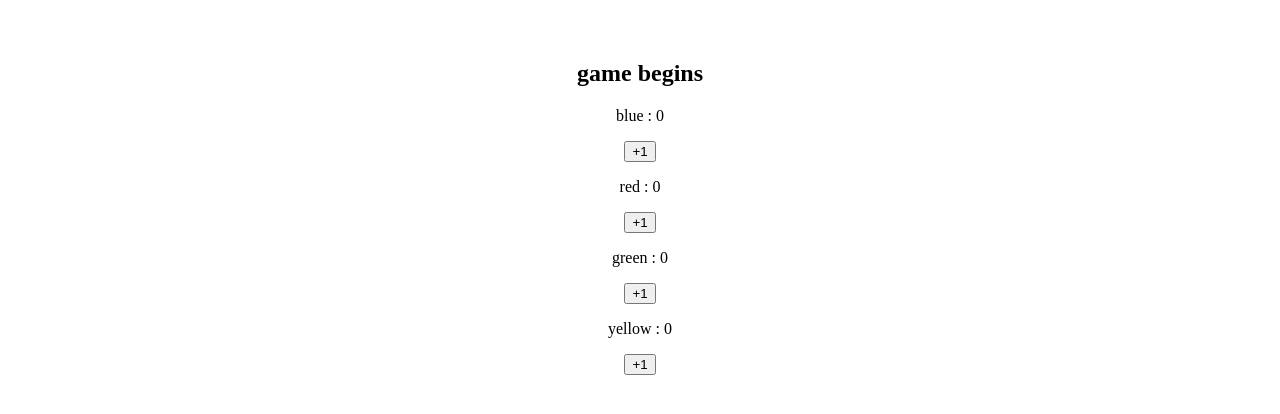
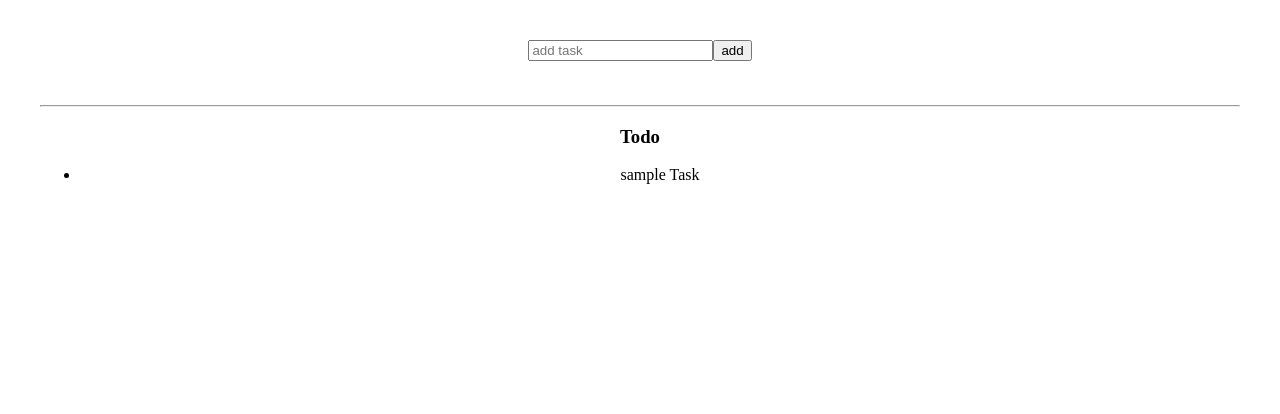
Before and after one commit to Tech-Abhang/React, a React (Vite) app in the folder react-app/: page / in a window 1280 px wide. Shown: the top 414 px of the page. Built offline with nearby package versions, Linux system fonts and the light colour scheme.

Commit message:
todo lisk for practise

```diff
--- a/react-app/src/App.jsx
+++ b/react-app/src/App.jsx
@@ -3,6 +3,7 @@ import Button from "./button.jsx"
 import Form from './form.jsx'
 import Like from "./likeButton.jsx"
 import Ludo from "./LudoBtn.jsx"
+import Todo from "./Todo.jsx"
 
 //import
 import ProductTab from "./ProductTab.jsx"
@@ -11,7 +12,7 @@ import ProductTab from "./ProductTab.jsx"
 function App() {
   return (
     <>
-      <Ludo />
+      <Todo />
     </>
   )
 }
--- /dev/null
+++ b/react-app/src/Todo.jsx
@@ -0,0 +1,32 @@
+import {useState}  from "react"
+export default function(){
+    let [todos , setTodos] = useState(["sample Task"])
+    let [newTodo, setNewTodo] = useState([""])
+
+    function addNewTask(){
+        console.log("new task added")
+        setTodos([...todos,newTodo])
+    }
+
+    function updateTodo(event){
+        setNewTodo(event.target.value)
+    }
+
+
+    return (
+        <div>
+            <input placeholder = "add task" value={newTodo} onChange={updateTodo}></input>
+            <button onClick={addNewTask}>add</button>
+            <br></br><br></br><br></br>
+            <hr></hr>
+            <h3>Todo</h3>
+            <ul>
+                {
+                    todos.map((todo)=>(
+                        <li>{todo}</li>
+                    ))
+                }
+            </ul>
+        </div>
+    )
+}
```
